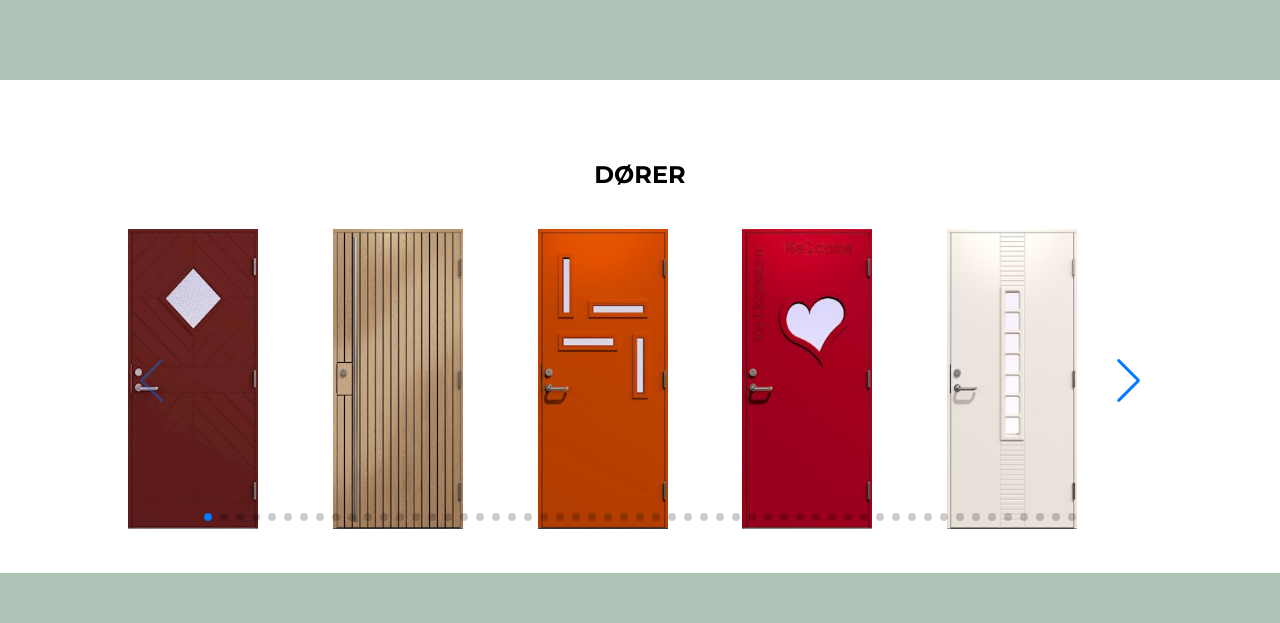
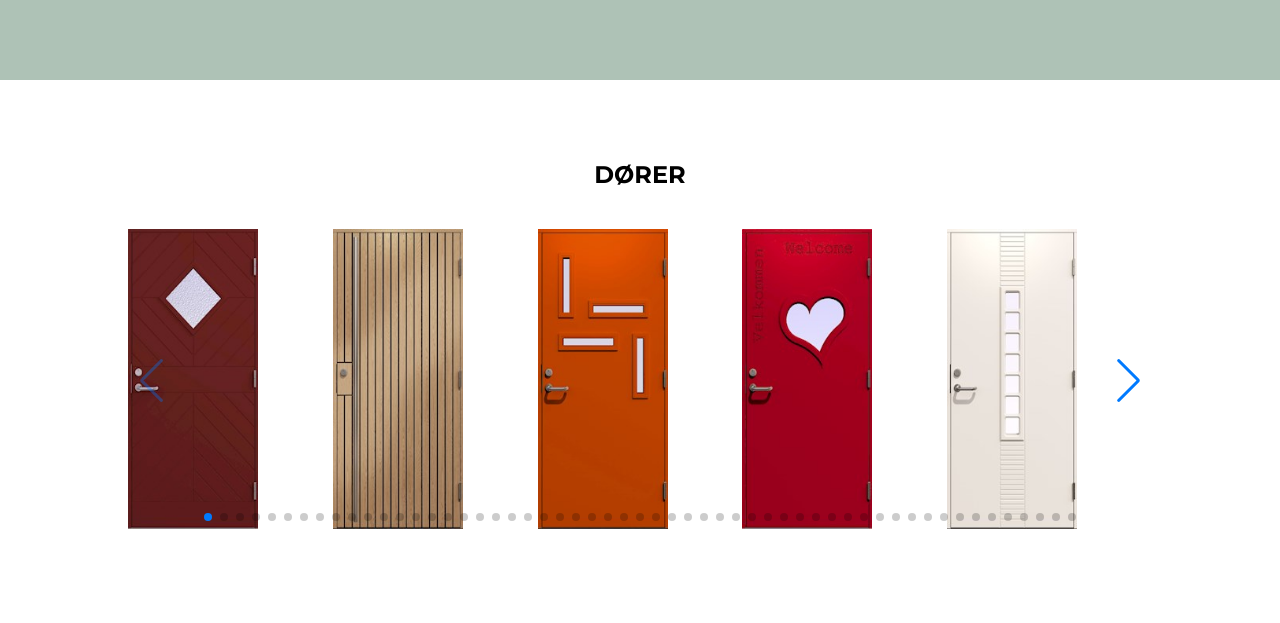
Before and after one commit to DevrMichael/dovre-vinduer, a React (Create React App) app: page / in a window 1280 px wide. Shown: the part 2700-3323 px from the top of the page. Built offline with nearby package versions, Linux system fonts and the light colour scheme.

Commit message:
Fix door section padding on homepage

```diff
--- a/src/index.css
+++ b/src/index.css
@@ -200,7 +200,7 @@ margin: auto;
 .slider-container {
   width: 80%;
   margin: auto;
-  padding: 20px 0 40px;
+  padding: 20px 0 90px;
 }
 .slider-container > h2 {
   text-align: center;
```
